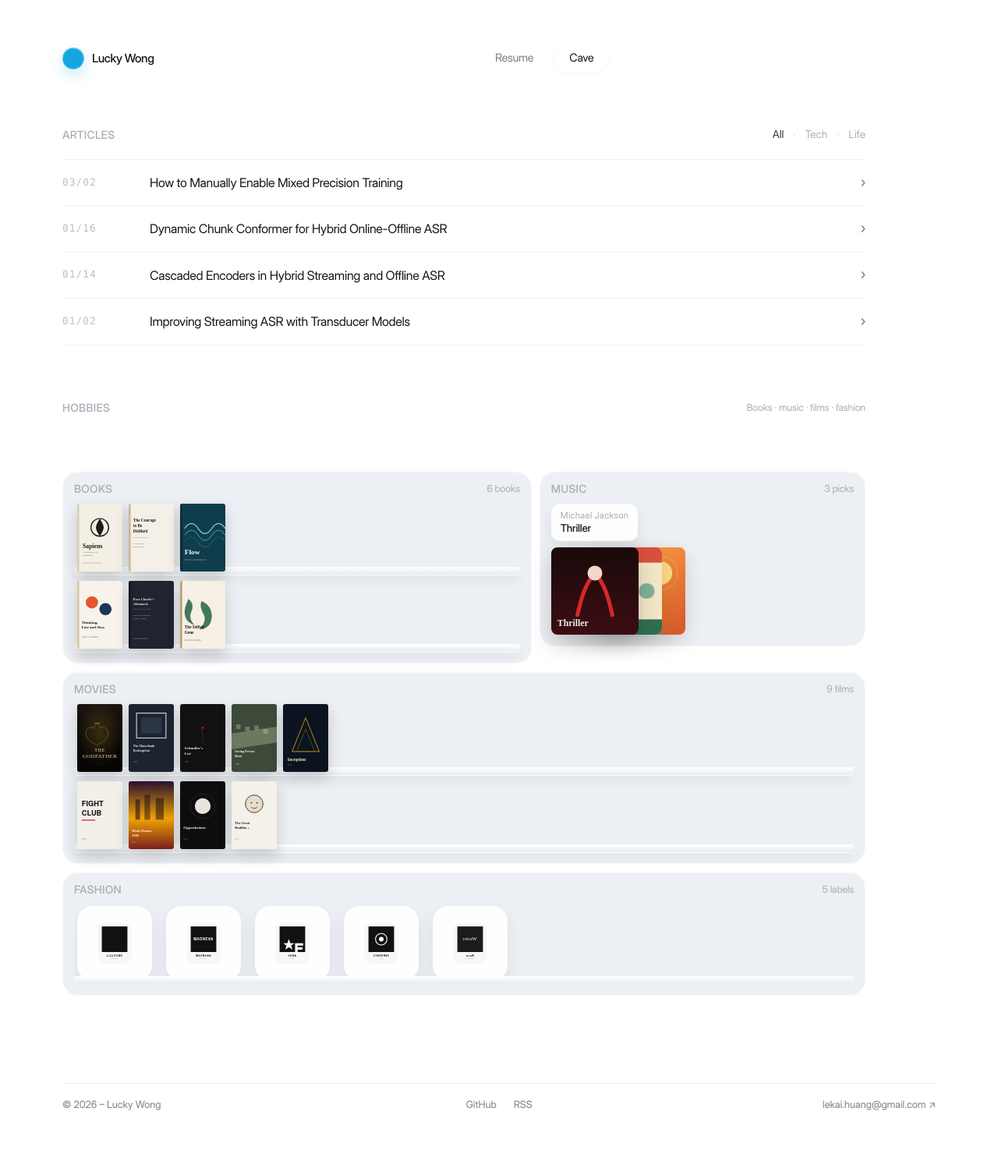
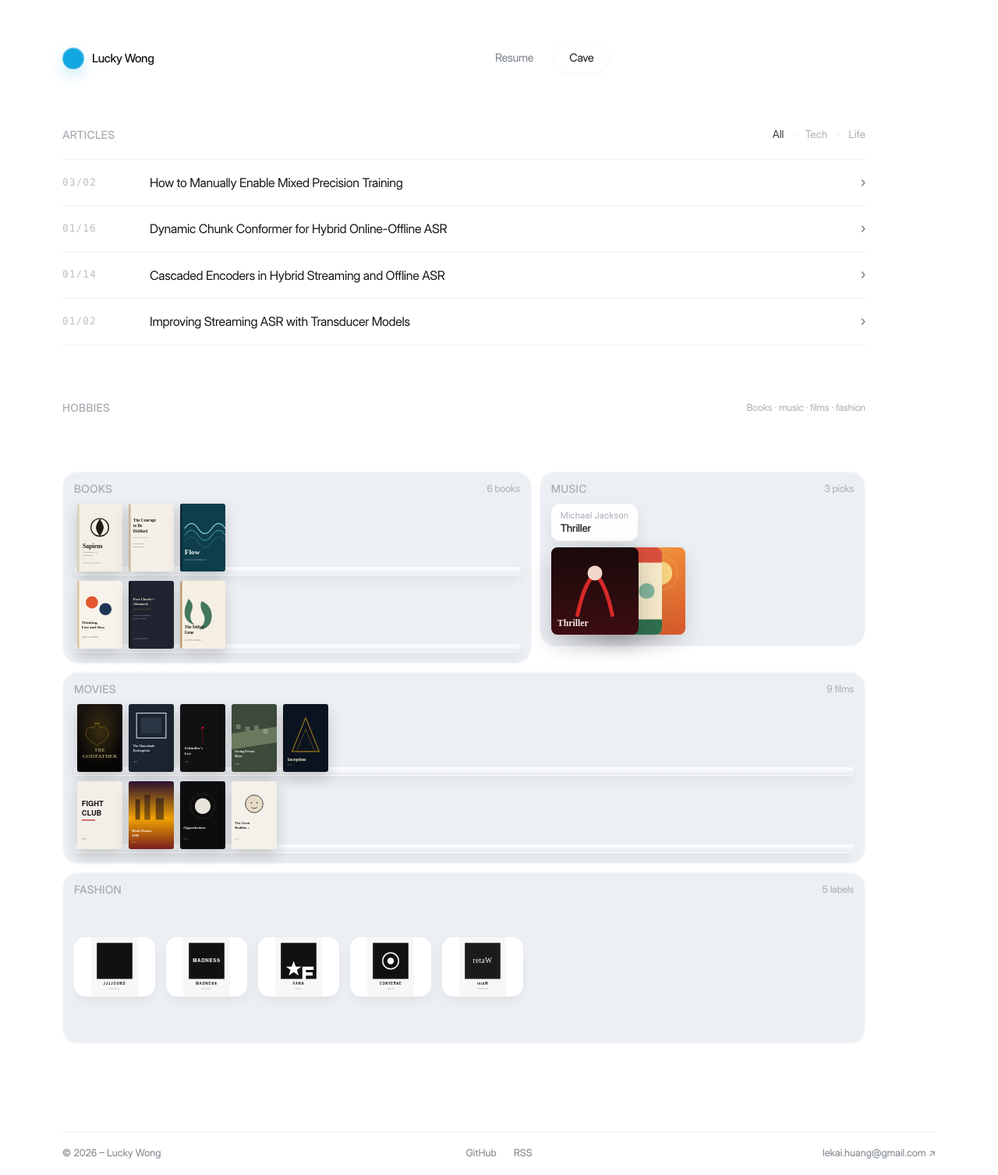
Before and after one commit to TeaPoly/TeaPoly.github.io, a Jekyll site: the page built from cave.md, in a window 1280 px wide. Shown: the whole page at 78% size. Built offline with Jekyll 4.4.1, drawn with Linux system fonts in a browser that asks for light colours; some web fonts are replaced; before the commit the page ends 1445 px from its top, so only the background shows below that.

Commit message:
adjust to resume and cave

```diff
--- a/_sass/_default.scss
+++ b/_sass/_default.scss
@@ -33,17 +33,17 @@
 
 .inline-notes a,
 .content a {
-    color: #5e8ee6;
+    color: inherit;
     text-decoration: underline;
-    text-decoration-color: rgba(94, 142, 230, 0.28);
+    text-decoration-color: rgba(20, 21, 23, 0.2);
     text-underline-offset: 0.12em;
 }
 
 .inline-notes a:hover,
 .content a:hover {
     opacity: 1;
-    color: #4f7fd9;
-    text-decoration-color: rgba(79, 127, 217, 0.5);
+    color: inherit;
+    text-decoration-color: rgba(20, 21, 23, 0.34);
 }
 
 p {
@@ -623,45 +623,38 @@
     margin-top: 2px;
 }
 
-.item-shelf__row--compact {
+.fashion-brand-row {
     display: flex;
-    align-items: center;
-    gap: 24px;
-    min-height: 44px;
+    align-items: flex-start;
+    gap: 14px;
     overflow-x: auto;
+    padding: 2px 0 6px;
 }
 
-.item-shelf__row--brands {
+.fashion-brand {
+    display: inline-flex;
+    flex-direction: column;
     align-items: center;
-    gap: 18px;
+    gap: 6px;
+    flex: 0 0 auto;
+    min-width: 104px;
+    color: var(--text);
 }
 
-.fashion-inline {
-    display: inline-flex;
-    align-items: center;
-    justify-content: center;
-    flex: 0 0 auto;
-    color: var(--text);
-    white-space: nowrap;
-}
-
-.fashion-inline:hover {
+.fashion-brand:hover {
     opacity: 0.8;
 }
 
-.fashion-inline--logo {
-    width: 96px;
-    height: 96px;
-    border-radius: 20px;
-    background: rgba(255, 255, 255, 0.94);
-    box-shadow: 0 10px 22px rgba(20, 21, 23, 0.07);
+.fashion-brand img {
+    display: block;
+    width: 104px;
+    height: 76px;
+    border-radius: 14px;
+    background: rgba(255, 255, 255, 0.98);
+    box-shadow: 0 6px 14px rgba(20, 21, 23, 0.05);
+    object-fit: contain;
 }
 
-.fashion-inline--logo img {
-    display: block;
-    width: 54px;
-    height: 54px;
-}
 
 .fashion-inline__logo {
     font-family: 'Inter Display', 'Inter', -apple-system, BlinkMacSystemFont, 'Helvetica Neue', Arial, sans-serif;
@@ -1013,6 +1006,20 @@
         gap: 16px;
     }
 
+    .fashion-brand-row {
+        gap: 10px;
+    }
+
+    .fashion-brand {
+        min-width: 90px;
+    }
+
+    .fashion-brand img {
+        width: 90px;
+        height: 66px;
+    }
+
+
     .fashion-inline__caption {
         font-size: 0.7rem;
     }
--- a/cave.md
+++ b/cave.md
@@ -29,7 +29,6 @@
             </li>
         {% endfor %}
     </ul>
-
 
 </section>
 
@@ -145,24 +144,22 @@
                 <span class="section-head__meta">5 labels</span>
             </div>
 
-            <div class="item-shelf item-shelf--labels" role="list">
-                <div class="item-shelf__row item-shelf__row--compact item-shelf__row--brands" role="listitem">
-                    <a class="fashion-inline fashion-inline--logo" href="https://www.jjjjound.com/" target="_blank" rel="noopener noreferrer" aria-label="JJJJound">
-                        <img src="{{ '/assets/images/hobbies/jjjjound.svg' | prepend: site.baseurl }}" alt="JJJJound" width="80" height="80" loading="lazy">
-                    </a>
-                    <a class="fashion-inline fashion-inline--logo" href="https://mdnsonline.com/" target="_blank" rel="noopener noreferrer" aria-label="MADNESS">
-                        <img src="{{ '/assets/images/hobbies/madness.svg' | prepend: site.baseurl }}" alt="MADNESS" width="80" height="80" loading="lazy">
-                    </a>
-                    <a class="fashion-inline fashion-inline--logo" href="https://www.vans.com/" target="_blank" rel="noopener noreferrer" aria-label="Vans">
-                        <img src="{{ '/assets/images/hobbies/vans.svg' | prepend: site.baseurl }}" alt="Vans" width="80" height="80" loading="lazy">
-                    </a>
-                    <a class="fashion-inline fashion-inline--logo" href="https://www.converse.com/" target="_blank" rel="noopener noreferrer" aria-label="Converse">
-                        <img src="{{ '/assets/images/hobbies/converse.svg' | prepend: site.baseurl }}" alt="Converse" width="80" height="80" loading="lazy">
-                    </a>
-                    <a class="fashion-inline fashion-inline--logo" href="https://retawstyle.com/" target="_blank" rel="noopener noreferrer" aria-label="retaW">
-                        <img src="{{ '/assets/images/hobbies/retaw.svg' | prepend: site.baseurl }}" alt="retaW" width="80" height="80" loading="lazy">
-                    </a>
-                </div>
+            <div class="fashion-brand-row" role="list">
+                <a class="fashion-brand" href="https://www.jjjjound.com/" target="_blank" rel="noopener noreferrer" role="listitem" aria-label="JJJJound">
+                    <img src="{{ '/assets/images/hobbies/jjjjound.svg' | prepend: site.baseurl }}" alt="JJJJound" width="88" height="88" loading="lazy">
+                </a>
+                <a class="fashion-brand" href="https://mdnsonline.com/" target="_blank" rel="noopener noreferrer" role="listitem" aria-label="MADNESS">
+                    <img src="{{ '/assets/images/hobbies/madness.svg' | prepend: site.baseurl }}" alt="MADNESS" width="88" height="88" loading="lazy">
+                </a>
+                <a class="fashion-brand" href="https://www.vans.com/" target="_blank" rel="noopener noreferrer" role="listitem" aria-label="Vans">
+                    <img src="{{ '/assets/images/hobbies/vans.svg' | prepend: site.baseurl }}" alt="Vans" width="88" height="88" loading="lazy">
+                </a>
+                <a class="fashion-brand" href="https://www.converse.com/" target="_blank" rel="noopener noreferrer" role="listitem" aria-label="Converse">
+                    <img src="{{ '/assets/images/hobbies/converse.svg' | prepend: site.baseurl }}" alt="Converse" width="88" height="88" loading="lazy">
+                </a>
+                <a class="fashion-brand" href="https://goods.retaw.tokyo/" target="_blank" rel="noopener noreferrer" role="listitem" aria-label="retaW">
+                    <img src="{{ '/assets/images/hobbies/retaw.svg' | prepend: site.baseurl }}" alt="retaW" width="88" height="88" loading="lazy">
+                </a>
             </div>
         </article>
     </div>
```
